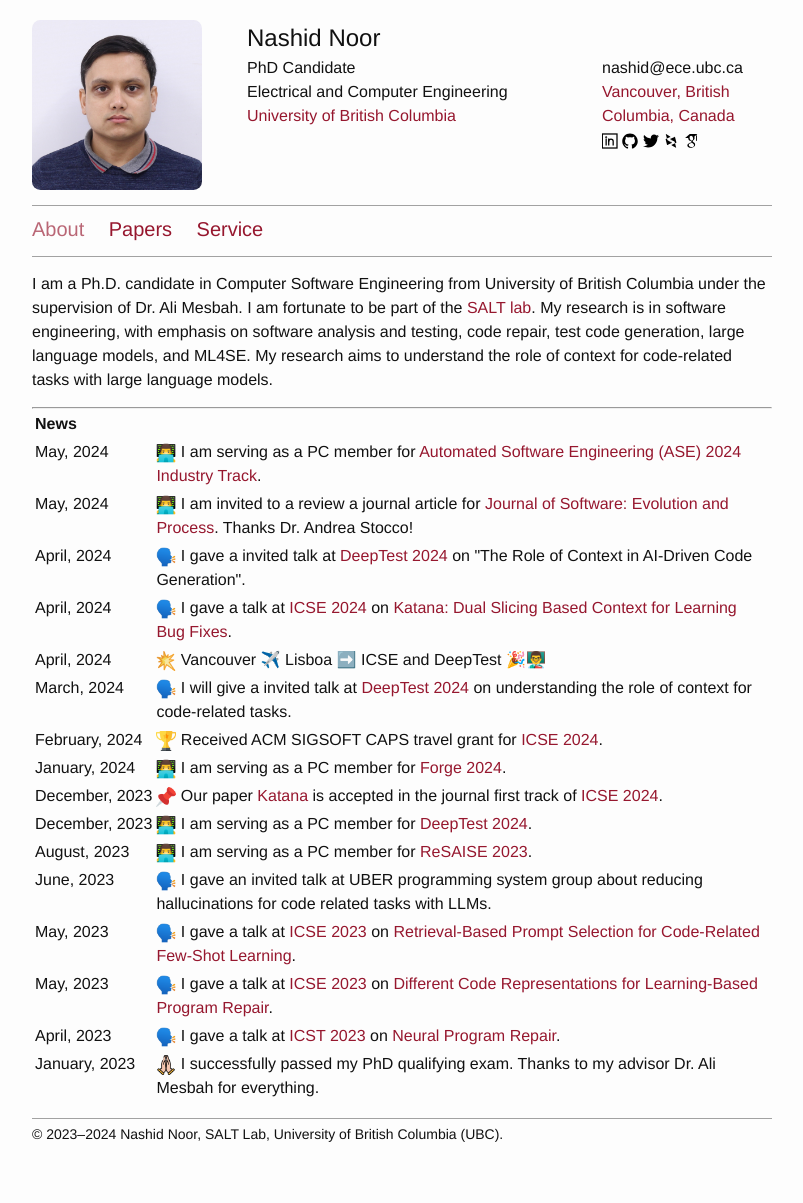
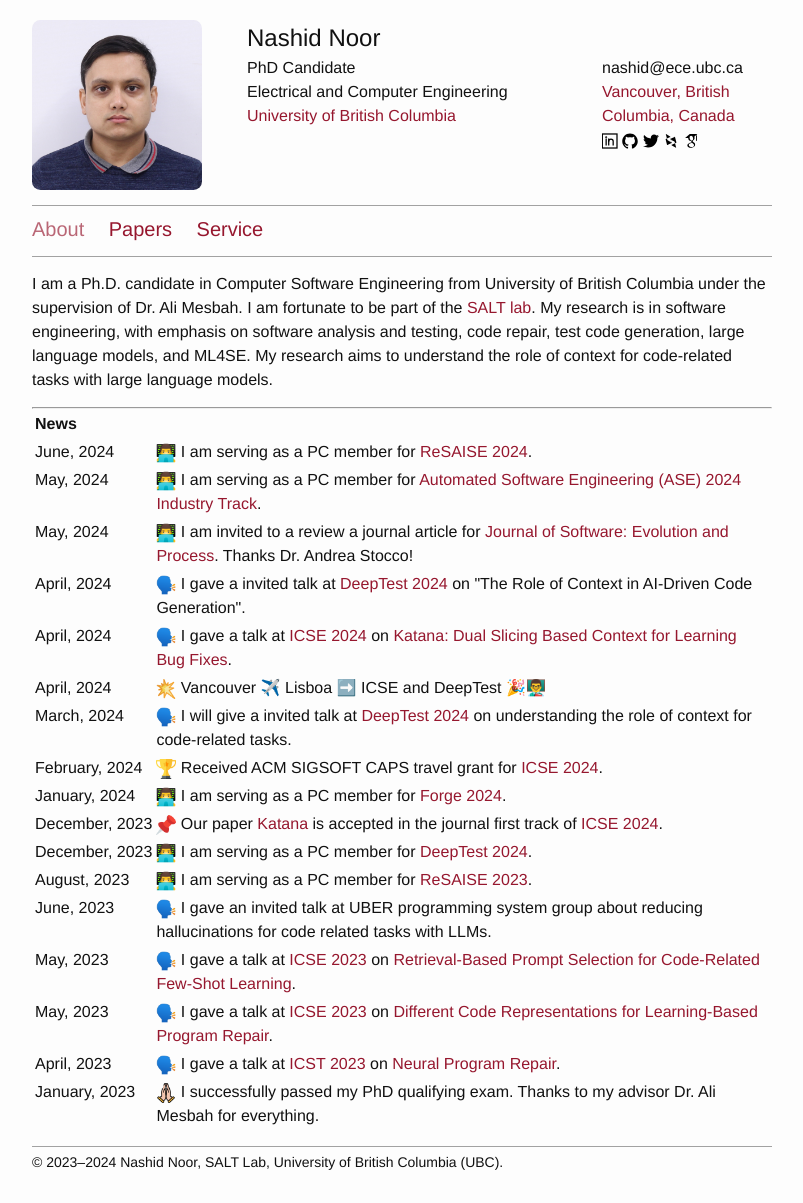
Before and after one commit to nashid/nashid.github.io, a Jekyll site: the page built from index.md, in a window 1280 px wide. Shown: the whole page, without its empty margins (238-1041 px from the left). Built offline with Jekyll 4.4.1, drawn with Linux system fonts in a browser that asks for light colours; before the commit the page ends 1175 px from its top, so only the background shows below that.

Commit message:
add PC position for ReSAISE

```diff
--- a/_data/services.yml
+++ b/_data/services.yml
@@ -3,6 +3,12 @@
   role: Co-Reviewer
   year: 2025
   website: https://conf.researchr.org/home/icse-2025
+
+# 2024
+- name: Reliable and Secure AI for Software Engineering (ReSAISE), Co-located with ISSRE
+  role: PC Member
+  year: 2024
+  website: https://resaise.github.io/2024/index.html
 
 # 2024
 - name: International Conference on Automated Software Engineering (ASE)
--- a/index.md
+++ b/index.md
@@ -16,6 +16,11 @@ My research aims to understand the role of context for code-related tasks with l
   <tr>
     <th style="vertical-align: top; text-align: left;">News</th>
     <th>&nbsp;</th>
+  </tr>
+
+  <tr>
+    <td style="vertical-align: top;">June,&nbsp;2024</td>
+    <td><img src="./resources/images/icon-paper-review.png" width="20" height="20"> I am serving as a PC member for <a href="https://resaise.github.io/2024/committee.html">ReSAISE 2024</a>.</td>
   </tr>
 
   <tr>
```
